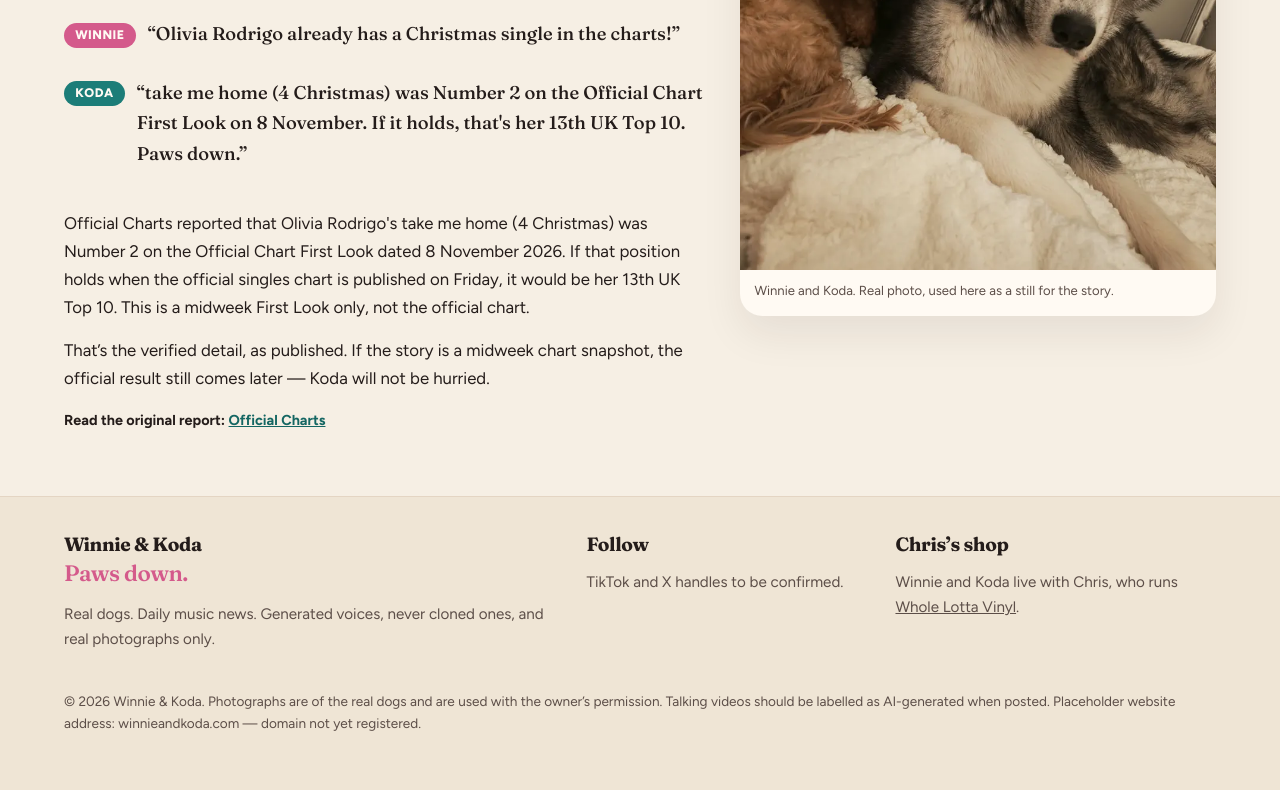
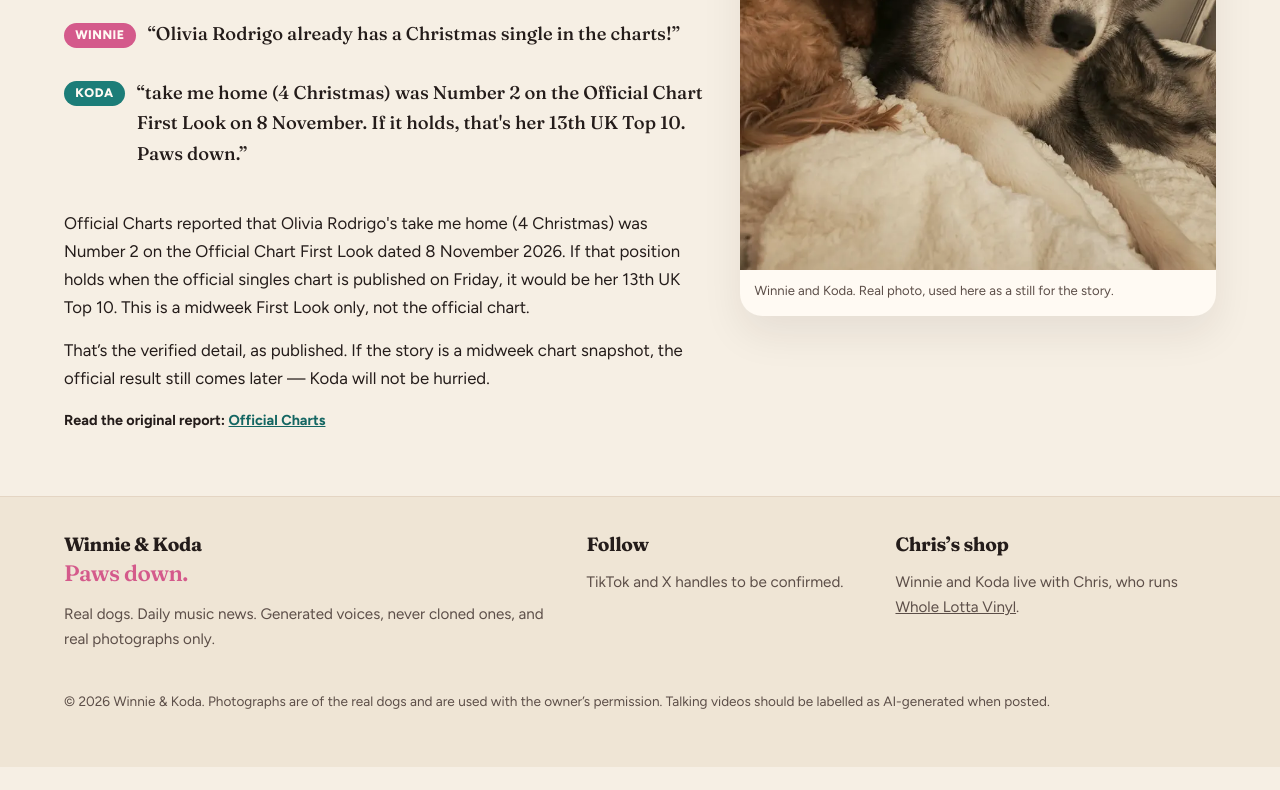
Before and after one commit to FrozenVisions/winnie-and-koda, a plain HTML site: page news/olivia-rodrigo-take-me-home.html in a window 1280 px wide. Shown: the part 430-1220 px from the top of the page. After the commit the page ends 1197 px from the top, so only its background shows below. Drawn offline with Linux system fonts and the light colour scheme.

Commit message:
Drop unregistered-domain placeholder from remaining news pages

```diff
--- a/news/olivia-rodrigo-take-me-home.html
+++ b/news/olivia-rodrigo-take-me-home.html
@@ -159,7 +159,7 @@
           <p class="quiet">Winnie and Koda live with Chris, who runs <a href="https://www.wholelottavinyl.com/">Whole Lotta Vinyl</a>.</p>
         </div>
       </div>
-      <p class="legal">© 2026 Winnie &amp; Koda. Photographs are of the real dogs and are used with the owner’s permission. Talking videos should be labelled as AI-generated when posted. Placeholder website address: winnieandkoda.com — domain not yet registered.</p>
+      <p class="legal">© 2026 Winnie &amp; Koda. Photographs are of the real dogs and are used with the owner’s permission. Talking videos should be labelled as AI-generated when posted.</p>
     </div>
   </footer>
 </body>
```
Also changed, not shown: news/prodigy-breathe-30.html (+1 -1 lines).
